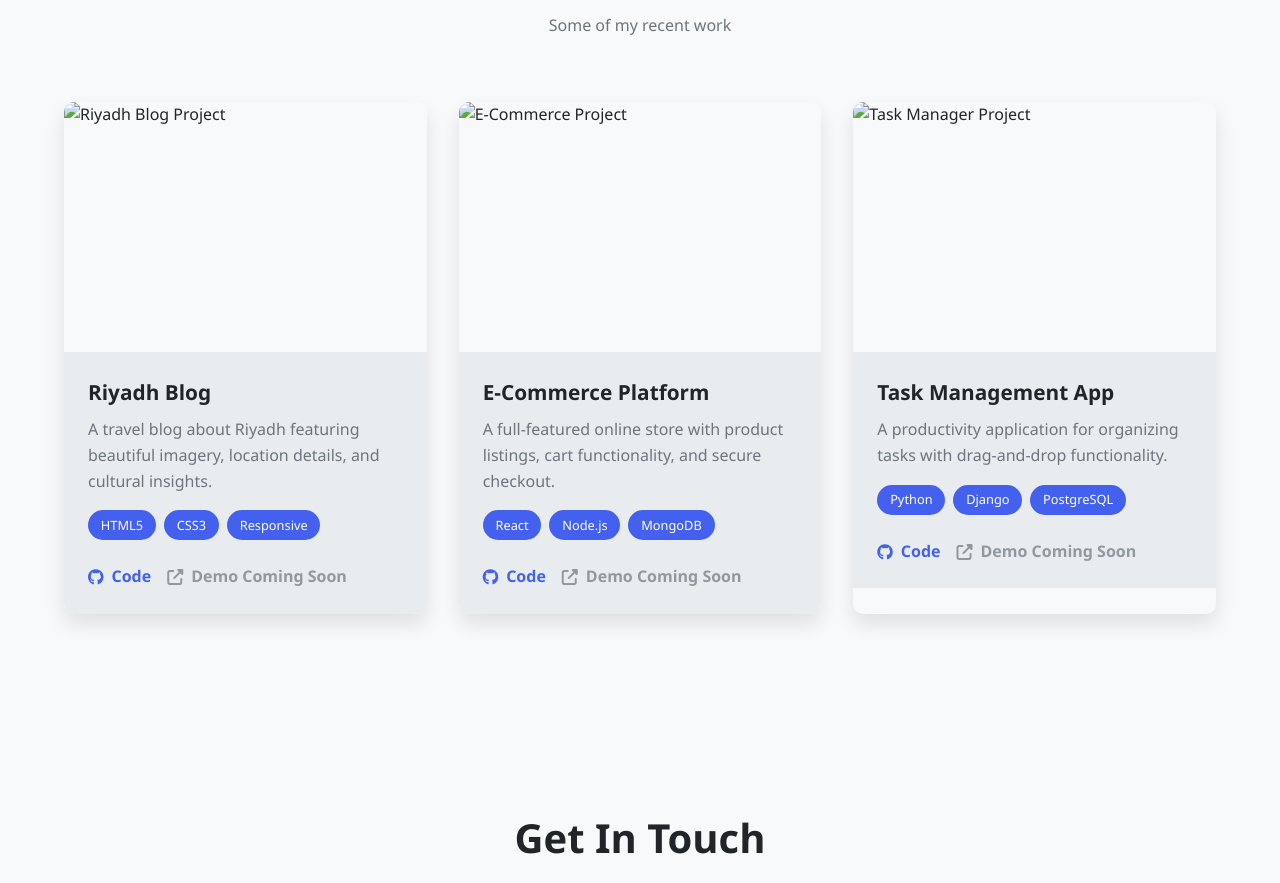
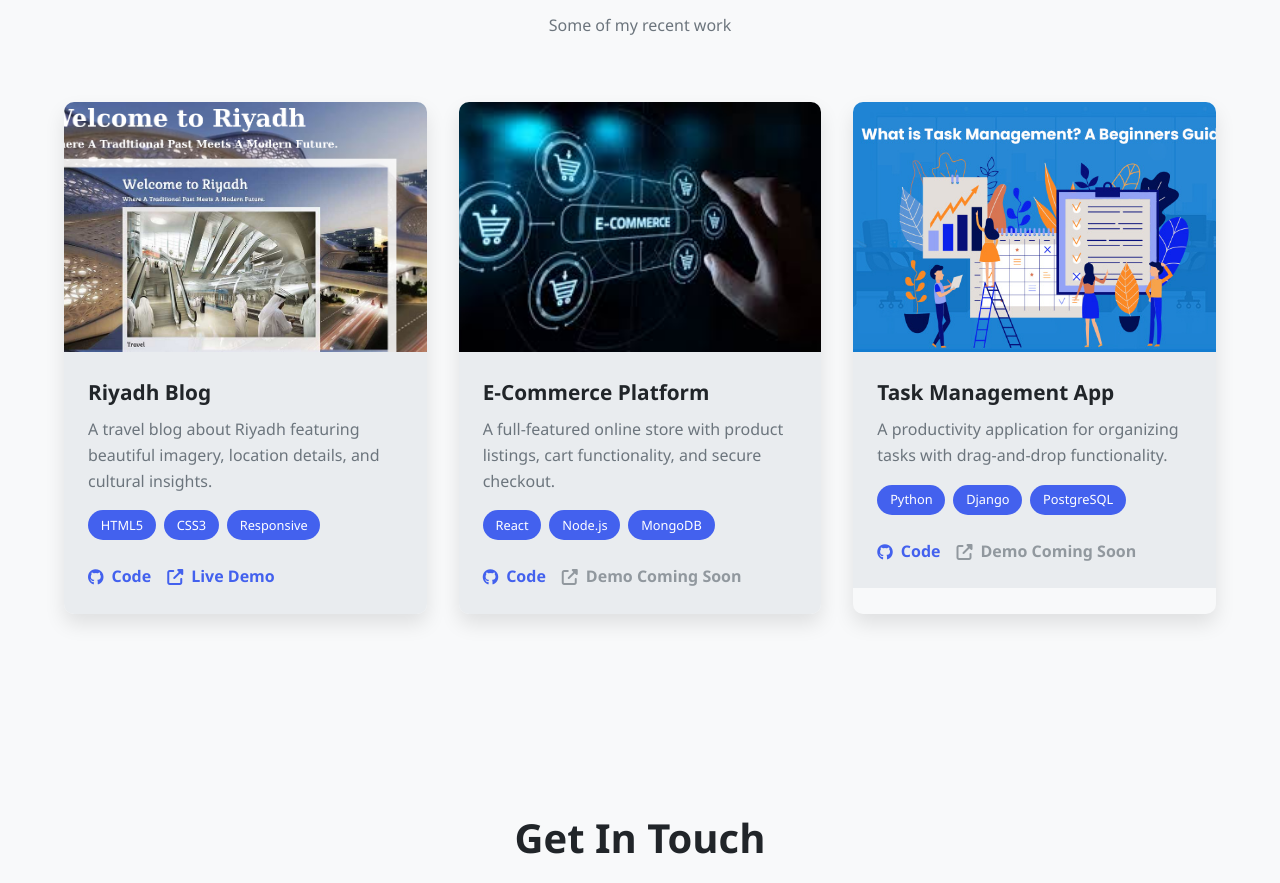
Before and after one commit to ernestmusau/ErnestMusau, a plain HTML site: page index.html in a window 1280 px wide. Shown: the part 2839-3722 px from the top of the page. Drawn offline with Linux system fonts and the light colour scheme.

Commit message:
secondcommit

```diff
--- a/index.html
+++ b/index.html
@@ -788,7 +788,7 @@
            <!-- Riyadh Blog Project -->
 <div class="project-card">
     <div class="project-image">
-                    <img src="riyadh-blog.jpg" alt="Riyadh Blog Project">
+        <img src="riyadh.png" alt="Riyadh Blog Project">
     </div>
     <div class="project-info">
         <h3>Riyadh Blog</h3>
@@ -802,8 +802,8 @@
             <a href="https://github.com/ernestmusau/riyadh-blog" target="_blank">
                 <i class="fab fa-github"></i> Code
             </a>
-                         <a href="#" class="disabled-link">
-                            <i class="fas fa-external-link-alt"></i> Demo Coming Soon
+            <a href="https://ernestmusau.github.io/phase-0-html-riyadh-blog-lab/" target="_blank">
+                <i class="fas fa-external-link-alt"></i> Live Demo
             </a>
         </div>
     </div>
@@ -812,7 +812,7 @@
             <!-- E-Commerce Platform -->
             <div class="project-card">
                 <div class="project-image">
-                    <img src="ecommerce.jpg" alt="E-Commerce Project">
+                    <img src="ecommerce.jpeg" alt="E-Commerce Project">
                 </div>
                 <div class="project-info">
                     <h3>E-Commerce Platform</h3>
@@ -836,7 +836,7 @@
             <!-- Task Management App -->
             <div class="project-card">
                 <div class="project-image">
-                    <img src="task-manager.jpg" alt="Task Manager Project">
+                    <img src="task.jpg" alt="Task Manager Project">
                 </div>
                 <div class="project-info">
                     <h3>Task Management App</h3>
```
Also changed, not shown: ecommerce.jpeg (added), riyadh.png (added), task.jpg (added). Lines whose indentation alone changed are shown as unchanged.
